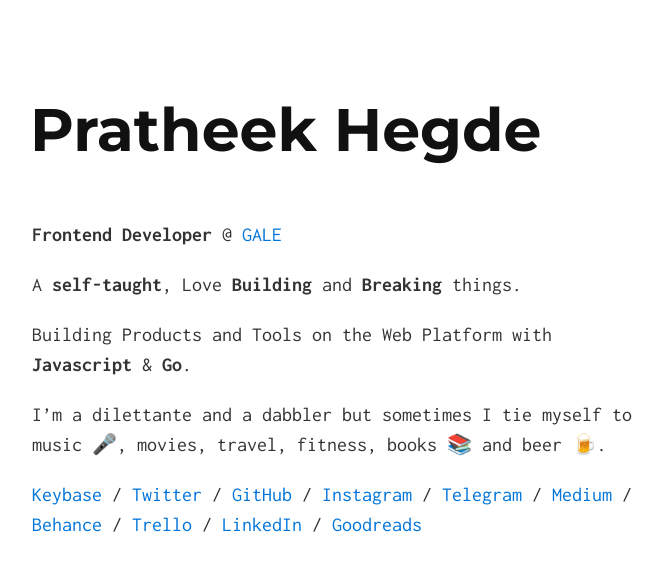
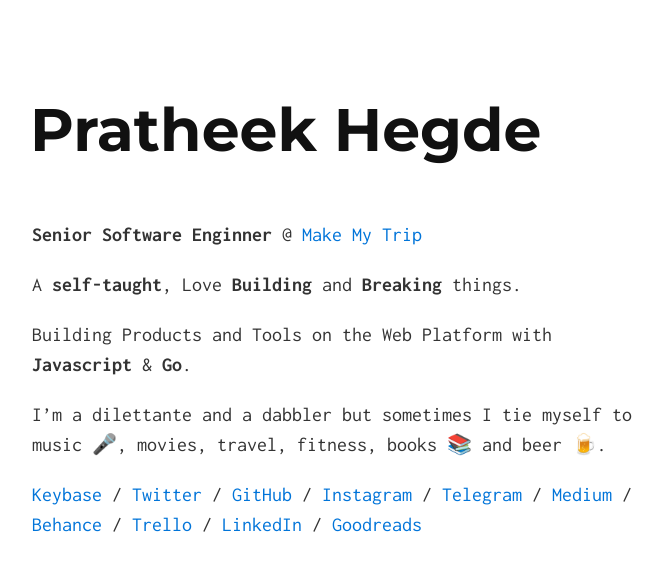
Before and after one commit to 13D94/13d94.github.io, a Jekyll site: the page built from index.md, in a window 1280 px wide. Shown: the top 571 px of the page, without its empty margins (308-971 px from the left). Built offline with Jekyll 4.4.1, drawn with Linux system fonts in a browser that asks for light colours.

Commit message:
Update index.md

```diff
--- a/index.md
+++ b/index.md
@@ -2,7 +2,7 @@
 layout: default
 ---
 
-<b>Frontend Developer</b> @ [GALE](https://gale.agency/)
+<b>Senior Software Enginner </b> @ [Make My Trip](https://www.makemytrip.com/)
 
 A <b>self-taught</b>, Love <b>Building</b> and <b>Breaking</b> things.
 
```
